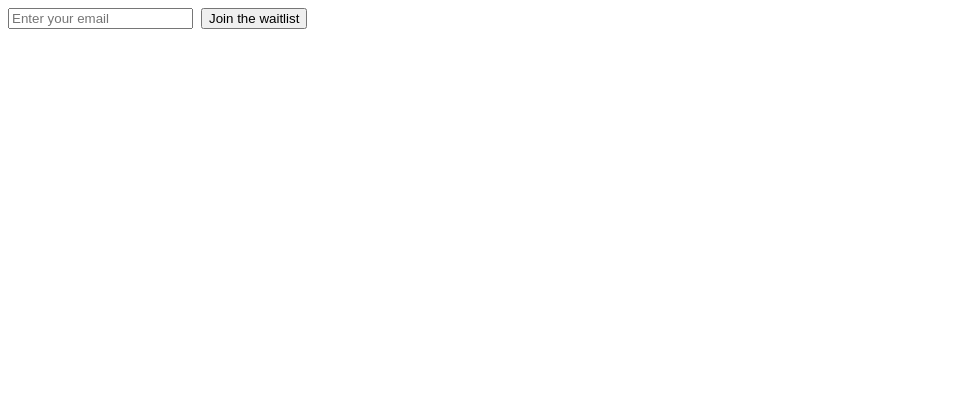
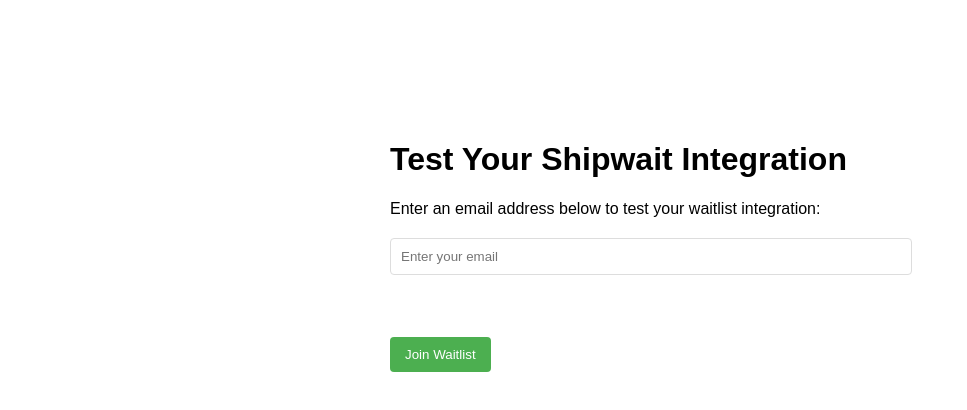
Before and after one commit to t1m4lc/shipwait-script, a website built with Vite: page index.html in a window 1280 px wide. Shown: the whole page, without its empty margins (0-967 px from the left). Built offline with nearby package versions, Linux system fonts and the light colour scheme; no server answers.

Commit message:
update deploy file

```diff
--- a/index.html
+++ b/index.html
@@ -2,19 +2,39 @@
 <html lang="en">
   <head>
     <meta charset="UTF-8" />
-    <title>Snippet Preview</title>
-    <div id="waitly"></div>
-    <script
-    src="./dist/waitly-snippet.umd.js?test=NBaBNdaVGFYsDFY&projectId=93745e73-e778-40f5-98bc-37c0ad88c28f&ty=message&payload=Thank%20you%20for%20signing%20up%21%20We'll%20contact%20you%20soon.">
-  </script>
+    <meta name="viewport" content="width=device-width, initial-scale=1.0" />
+    <title>Shipwait Test Page</title>
+
+    <!-- Add your Shipwait snippet here -->
+    <script defer src="https://cdn.jsdelivr.net/gh/t1m4lc/shipwait-script@latest/dist/main.js?projectId=93745e73-e778-40f5-98bc-37c0ad88c28f&ty=show_message&payload=Thank%20you%20for%20joining%20the%20waitlist!"></script>
   </head>
   <body>
-    <form>
-      <div style="display: flex; gap: 0.5rem;">
-        <input data-waitly type="email" placeholder="Enter your email" required />
-        <button type="submit">Join the waitlist</button>
-      </div>
-      <p data-waitly-message style="font-size: small;"></p>
-    </form>
+    <div
+      style="max-width: 500px; margin: 100px auto; padding: 20px; font-family: Arial, sans-serif;"
+    >
+      <h1>Test Your Shipwait Integration</h1>
+      <p>Enter an email address below to test your waitlist integration:</p>
+
+      <form style="margin-top: 20px;">
+        <!-- Add the data-shipwait attribute to your email input -->
+        <input
+          data-shipwait
+          type="email"
+          placeholder="Enter your email"
+          required
+          style="width: 100%; padding: 10px; margin-bottom: 10px; border: 1px solid #ddd; border-radius: 4px;"
+        />
+
+        <!-- Optional: Add a message container -->
+        <p data-shipwait-message style="min-height: 20px; color: green;"></p>
+
+        <button
+          type="submit"
+          style="background-color: #4CAF50; color: white; padding: 10px 15px; border: none; border-radius: 4px; cursor: pointer;"
+        >
+          Join Waitlist
+        </button>
+      </form>
+    </div>
   </body>
 </html>
```
Also changed, not shown: .github/workflows/deploy.yml, dist/main.js, 3 other files.
